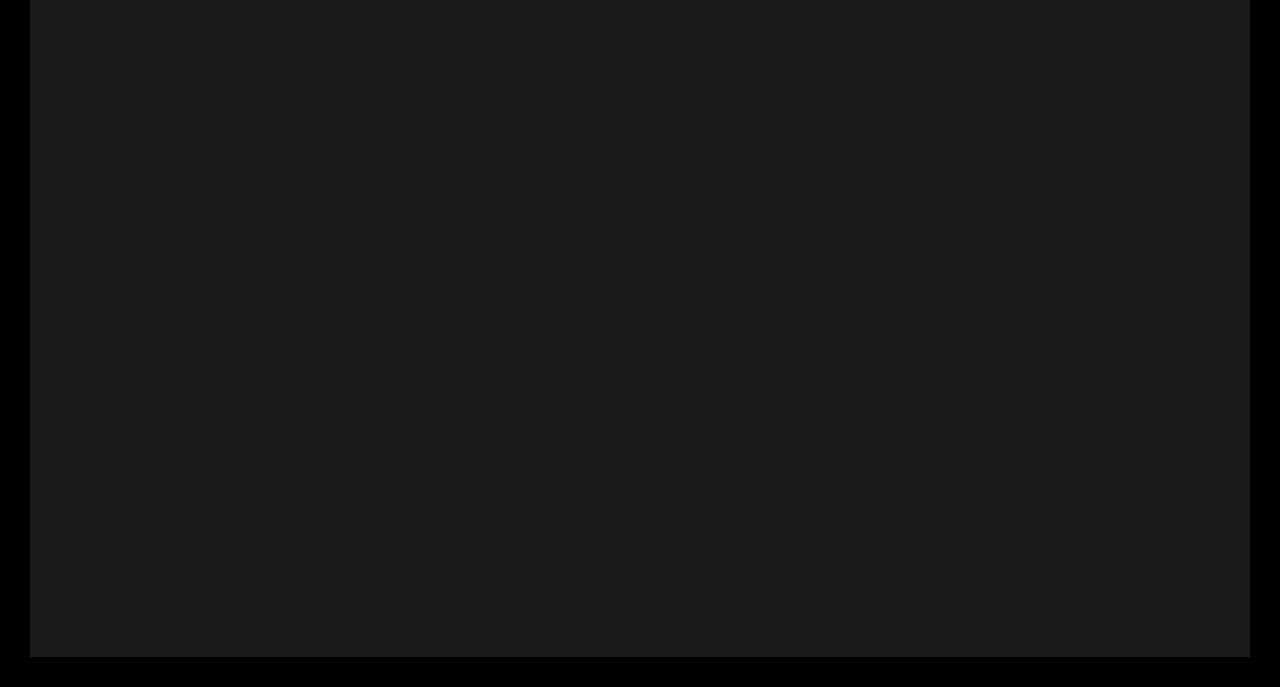
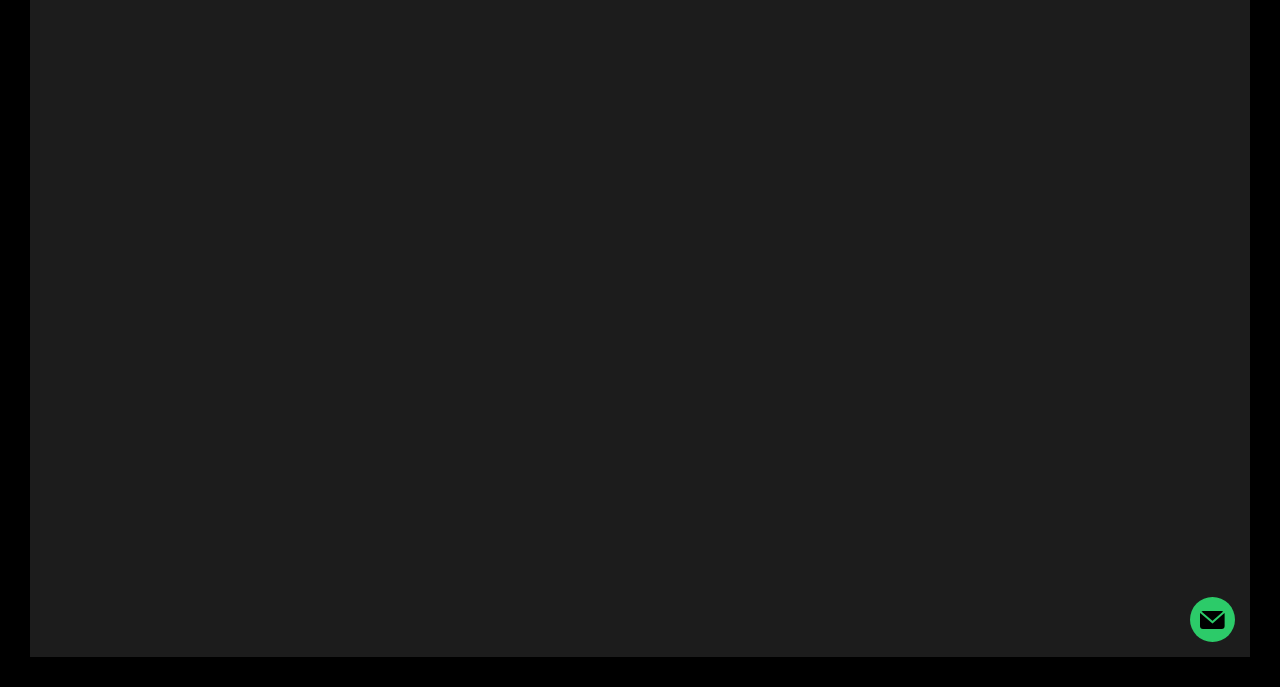
Before and after one commit to gildoneto/portfolio-final-project, a plain HTML site: page src/index.html in a window 1280 px wide. Shown: the part 113-800 px from the top of the page. Drawn offline with nearby package versions, Linux system fonts and the light colour scheme.

Commit message:
inicia botão de contato

```diff
--- a/src/css/main.css
+++ b/src/css/main.css
@@ -31,7 +31,6 @@
     margin-left: 60px;
     background-color: #2CCB69;
     border-radius: 0 0 37px 0;
-
   }
 
   .gn-logo img {
@@ -44,6 +43,26 @@
   .gn-menu {
     display: none;
   }
+
+  .gn-btn-contact {
+    width: 45px;
+    height: 45px;
+    display: block;
+    background-color: #2CCB69;
+    background-image: url('../images/icon-contact-close.svg');
+    background-repeat: no-repeat;
+    position: fixed;
+    bottom: 45px;
+    right: 45px;
+    border-radius: 50%;
+    z-index: 200;
+    transition: all 0.2s ease-out;
+  }
+
+  .gn-btn-contact:hover {
+    background-position-y: -45px;
+  }
+
 }
 
 @media screen and (min-width: 576px){
--- a/src/index.html
+++ b/src/index.html
@@ -20,8 +20,16 @@
       <a href="#">Projetos</a>
       <a href="#">Sobre</a>
     </nav>
+  </header>
 
-  </header>
+  <div class="gn-contact-info">
+
+  </div>
+
+  <div class="gn-btn-contact">
+
+  </div>
+
   <div class="gn-page-wrapper">
 
   </div>
```
